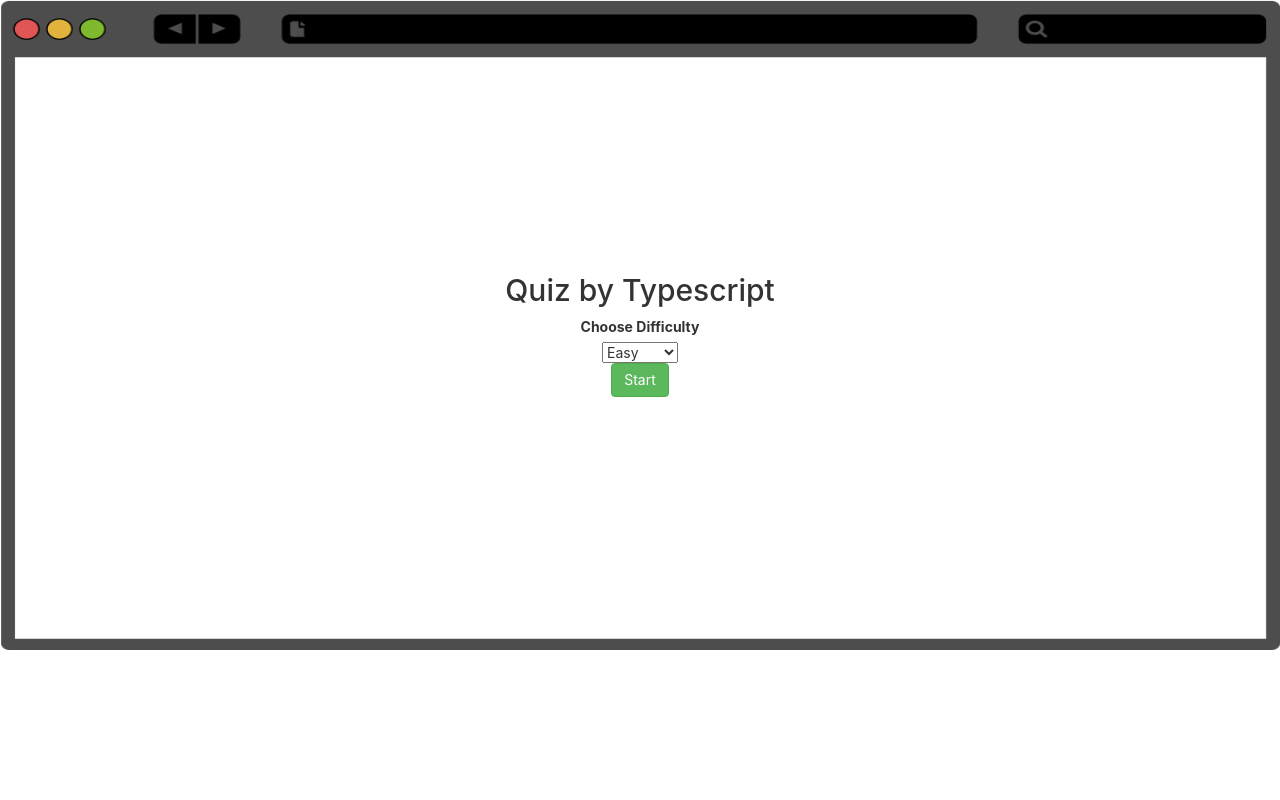
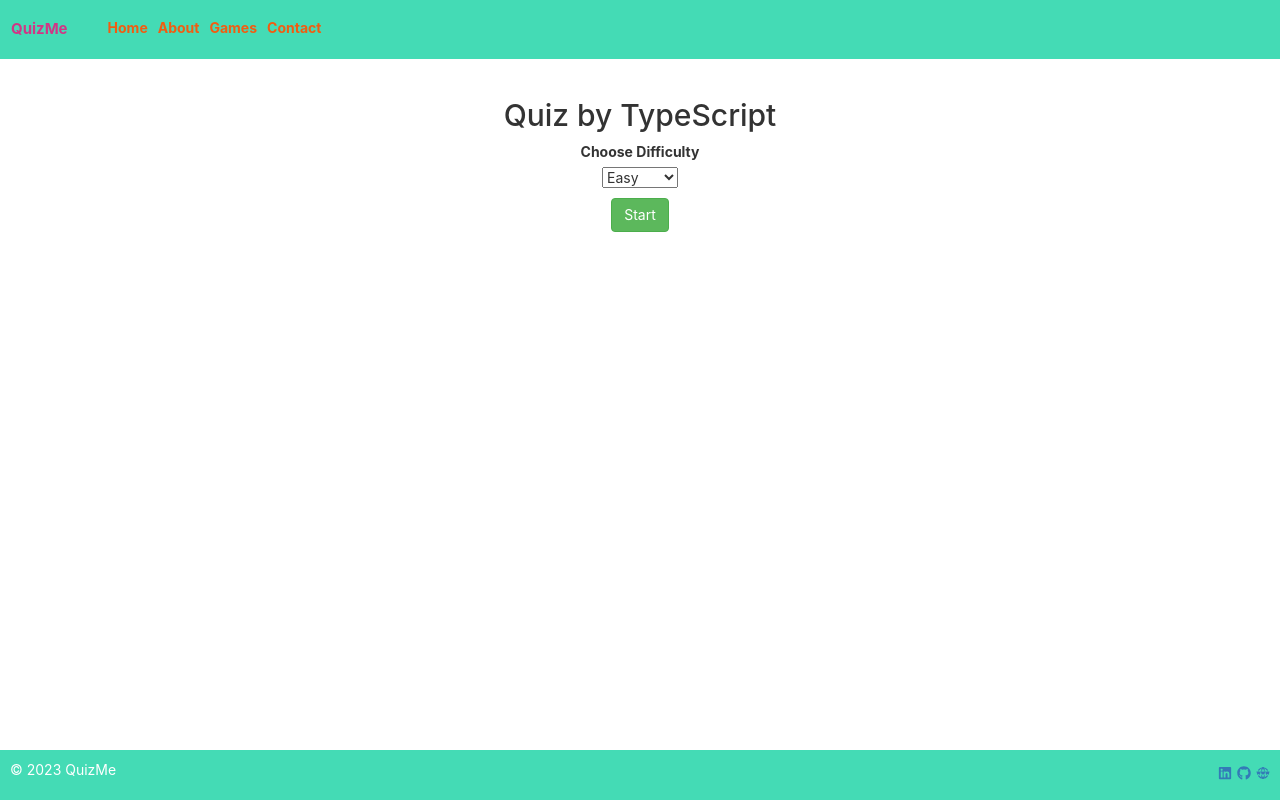
Before and after one commit to Abel-b/TypingScript, a React (Create React App) app: page / in a window 1280 px wide. Built offline with nearby package versions, Linux system fonts and the light colour scheme.

Commit message:
style stage1 done

```diff
--- a/package.json
+++ b/package.json
@@ -12,7 +12,9 @@
     "@types/react-dom": "^18.2.17",
     "react": "^18.2.0",
     "react-dom": "^18.2.0",
+    "react-icons": "^4.12.0",
     "react-scripts": "5.0.1",
+    "styled-components": "^6.1.1",
     "typescript": "^4.9.5",
     "web-vitals": "^2.1.4"
   },
--- a/src/App.css
+++ b/src/App.css
@@ -1,9 +1,6 @@
 .quizContianer {
   text-align: center;
   margin: 0;
-  min-height: 650px;
-  background-size: 100% 100%;
-  background-image: url("./images/backdrop.png");
   display: flex;
   justify-content: center;
   flex-direction: column;
--- a/src/App.tsx
+++ b/src/App.tsx
@@ -3,6 +3,8 @@ import { fetchQuizQuestions } from "./com/API";
 import "./App.css";
 //components
 import QuestionCard from "./components/QuestionCard";
+import NavBar from "./components/NavBar";
+import Footer from "./components/Footer";
 import { Button } from "react-bootstrap";
 //types
 import { QuestionState, AnswerState, difficulty } from "./com/API";
@@ -59,8 +61,9 @@ const App = () => {
 
   return (
     <div className="App" style={{ width: "100%" }}>
+      <NavBar />
       <div className="quizContianer">
-        <h2>Quiz by Typescript</h2>
+        <h2>Quiz by TypeScript</h2>
         {endQuiz || userAnswers.length == TOTAL_QUESTIONS ? (
           <div
             style={{
@@ -76,12 +79,19 @@ const App = () => {
               <option value={difficulty.MEDIUM}>Medium</option>
               <option value={difficulty.HARD}>Hard</option>
             </select>
-            <Button variant="success" className="startBtn" onClick={startQuiz}>
+            <Button style={{ marginTop: 10}} variant="success" className="startBtn" onClick={startQuiz}>
               Start
             </Button>
           </div>
         ) : null}
-        {!endQuiz ? <p className="score">Score: {score} / {TOTAL_QUESTIONS}</p> : null}
+        {!endQuiz ? <p className="score">Score: {score}</p> : null}
+        <div
+          style={{
+            display: "flex",
+            alignItems: "center",
+            justifyContent: "center",
+          }}
+        >
           {loading ? <p> Loading Questions, please wait... </p> : null}
           {!loading && !endQuiz && userAnswers.length !== TOTAL_QUESTIONS ? (
             <div style={{ display: "flex", justifyContent: "center" }}>
@@ -95,6 +105,7 @@ const App = () => {
               />
             </div>
           ) : null}
+        </div>
         <div>
           {!endQuiz &&
           !loading &&
@@ -104,13 +115,20 @@ const App = () => {
               <Button className="nextBtn" onClick={nextQuestion}>
                 Next
               </Button>
-              <Button variant="danger" className="nextBtn" onClick={nextQuestion}>
+              <Button
+                variant="danger"
+                className="nextBtn"
+                onClick={() => {
+                  setEndQuiz(true);
+                }}
+              >
                 Quit
               </Button>
             </>
           ) : null}
         </div>
       </div>
+      <Footer />
     </div>
   );
 };
--- /dev/null
+++ b/src/components/Footer.styles.css
@@ -0,0 +1,19 @@
+.footer {
+    background-color: #44dbb5;
+    color: #fff;
+    padding: 1rem;
+    text-align: center;
+    position: fixed;
+    bottom: 0;
+    width: 100%;
+  }
+
+  .footer-content {
+    display: flex;
+    justify-content: space-between;
+    align-items: center;
+  }
+
+  .social-icons a {
+    margin-left: 0.5rem;
+  }
--- /dev/null
+++ b/src/components/Footer.tsx
@@ -0,0 +1,29 @@
+// Footer.tsx
+
+import React from 'react';
+import './Footer.styles.css';
+import { FaLinkedin, FaGithub  } from "react-icons/fa";
+import { TbWorldWww } from "react-icons/tb";
+
+const Footer: React.FC = () => {
+  return (
+    <footer className="footer">
+      <div className="footer-content">
+        <p>&copy; 2023 QuizMe</p>
+        <div className="social-icons">
+          <a href="#" target="_blank" rel="noopener noreferrer">
+           <FaLinkedin />
+          </a>
+          <a href="#" target="_blank" rel="noopener noreferrer">
+          <FaGithub />
+          </a>
+          <a href="#" target="_blank" rel="noopener noreferrer">
+          <TbWorldWww />
+          </a>
+        </div>
+      </div>
+    </footer>
+  );
+};
+
+export default Footer;
--- /dev/null
+++ b/src/components/NavBar.styles.css
@@ -0,0 +1,33 @@
+.navbar {
+    display: flex;
+    justify-content: flex-start;
+    align-items: flex-end;
+    background-color: #44dbb5;
+    padding: 1rem;
+    border-radius: 0%;
+  }
+
+  .logo {
+    color: rgb(209, 54, 134);
+    font-size: 1.5rem;
+    font-weight: bold;
+  }
+
+  .nav-links {
+    list-style: none;
+    display: flex;
+  }
+
+  .nav-links li {
+    margin-right: 1rem;
+  }
+
+  .nav-links a {
+    text-decoration: none;
+    color: #f25c11;
+    font-weight: bold;
+  }
+
+  .nav-links a:hover {
+    color: #000000;
+  }
--- /dev/null
+++ b/src/components/NavBar.tsx
@@ -0,0 +1,26 @@
+import React from "react";
+import "./NavBar.styles.css";
+
+const NavBar: React.FC = () => {
+  return (
+    <nav className="navbar">
+      <h6  className="logo">QuizMe</h6>
+      <ul className="nav-links">
+        <li>
+          <a href="#">Home</a>
+        </li>
+        <li>
+          <a href="#">About</a>
+        </li>
+        <li>
+          <a href="#">Games</a>
+        </li>
+        <li>
+          <a href="#">Contact</a>
+        </li>
+      </ul>
+    </nav>
+  );
+};
+
+export default NavBar;
--- /dev/null
+++ b/src/components/QuestionCard.styles.ts
@@ -0,0 +1,42 @@
+import styled from "styled-components";
+
+export const Wrapper = styled.div`
+  max-width: 1100px;
+  background: #ebfeff;
+  border-radius: 10px;
+  border: 2px solid #0085a3;
+  padding: 20px;
+  box-shadow: 0px 5px 10px rgba(0, 0, 0, 0.25);
+  text-align: center;
+
+  p {
+    font-size: 1rem;
+  }
+`;
+
+type ButtonWrapperProps = {
+  correct: boolean;
+  userClicked: boolean;
+};
+
+export const ButtonWrapper = styled.div<ButtonWrapperProps>`
+  transition: all 0.3s ease;
+
+  :hover {
+    opacity: 0.8;
+  }
+
+  button {
+    cursor: pointer;
+    user-select: none;
+    font-size: 0.8rem;
+    width: 100%;
+    height: 40px;
+    margin: 5px 0;
+    border: 3px solid #ffffff;
+    box-shadow: 1px 2px 0px rgba(0, 0, 0, 0.1);
+    border-radius: 10px;
+    color: #000;
+    text-shadow: 0px 1px 0px rgba(0, 0, 0, 0.25);
+  }
+`;
--- a/src/components/QuestionCard.tsx
+++ b/src/components/QuestionCard.tsx
@@ -1,4 +1,6 @@
 import React from "react";
+import { Button, Alert } from "react-bootstrap";
+import { ButtonWrapper } from "./QuestionCard.styles";
 import { AnswerState } from "../com/API";
 type Props = {
   question: string;
@@ -20,11 +22,17 @@ const QuestionCard: React.FC<Props> = ({
   return (
     <>
       <div>
-        Question Card
-        <p className="q_number">
-          Question: {questionNo} / {totalQuestions}
-        </p>
-        <p dangerouslySetInnerHTML={{ __html: question }} />
+          <p className="q_number">Total Questions: {totalQuestions}</p>
+          <div
+            style={{
+              display: "flex",
+              flexDirection: "column",
+              alignItems: "flex-start",
+            }}
+          >
+            <h6>Question {questionNo}.</h6>
+            <p dangerouslySetInnerHTML={{ __html: question }} />
+          </div>
         <div
           style={{
             display: "flex",
@@ -34,9 +42,27 @@ const QuestionCard: React.FC<Props> = ({
         >
           {answers.map((answer, i) => (
             <div key={i}>
-              <button disabled={!!userAnswer} value={answer} onClick={callback}>
-                <span dangerouslySetInnerHTML={{ __html: answer }} />
-              </button>
+              <ButtonWrapper
+                key={answer}
+                correct={userAnswer?.correctAnswer === answer}
+                userClicked={userAnswer?.answer === answer}
+              >
+                <Button
+                  variant={
+                    userAnswer?.correctAnswer === answer
+                      ? "success"
+                      : !(userAnswer?.correctAnswer === answer) &&
+                        userAnswer?.answer === answer
+                      ? "danger"
+                      : "info"
+                  }
+                  disabled={!!userAnswer}
+                  value={answer}
+                  onClick={callback}
+                >
+                  <span dangerouslySetInnerHTML={{ __html: answer }} />
+                </Button>
+              </ButtonWrapper>
             </div>
           ))}
         </div>
```
Also changed, not shown: src/images/backdrop.png (deleted), 1 other file (tests, documents, lock files or other folders). Lines whose indentation alone changed are shown as unchanged.
